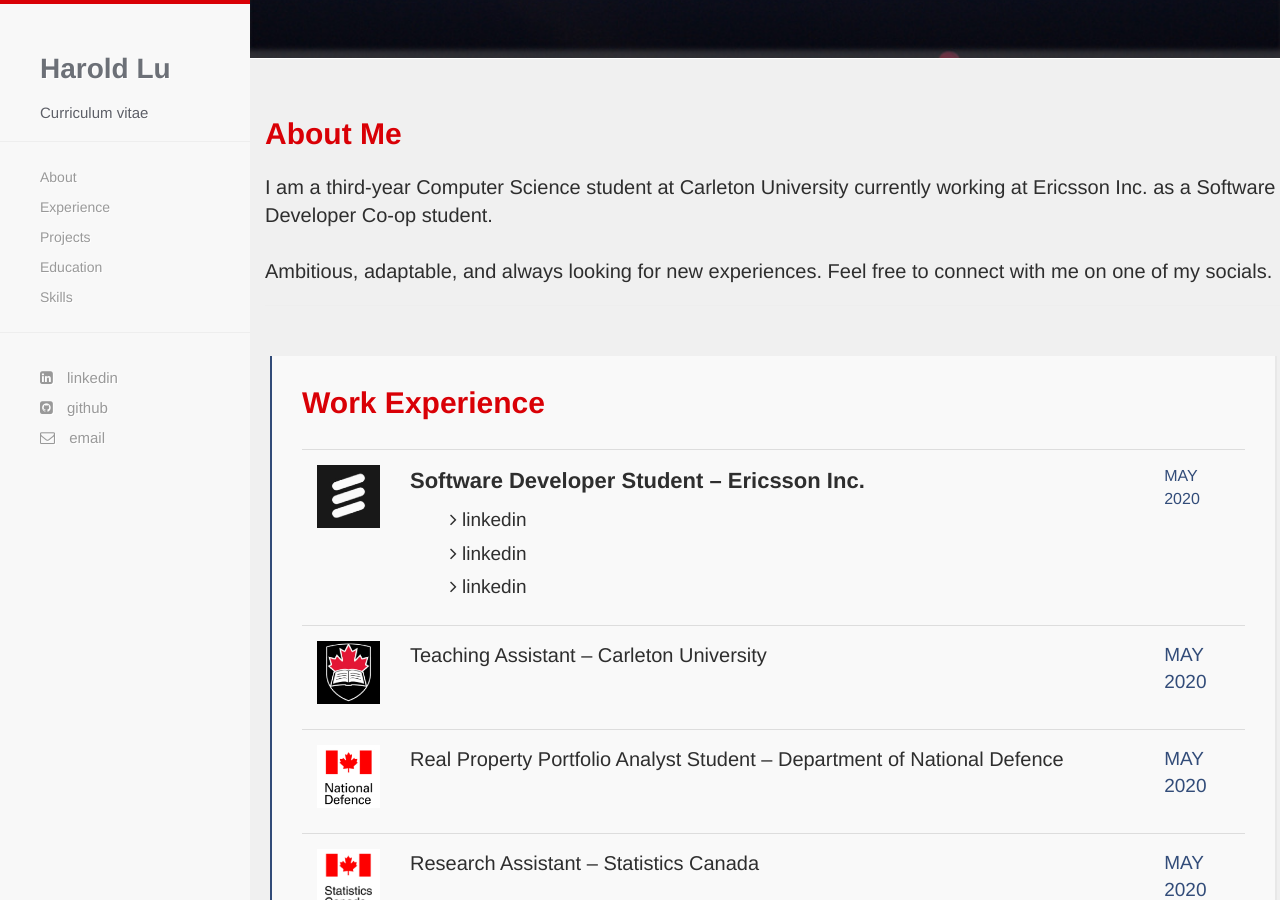
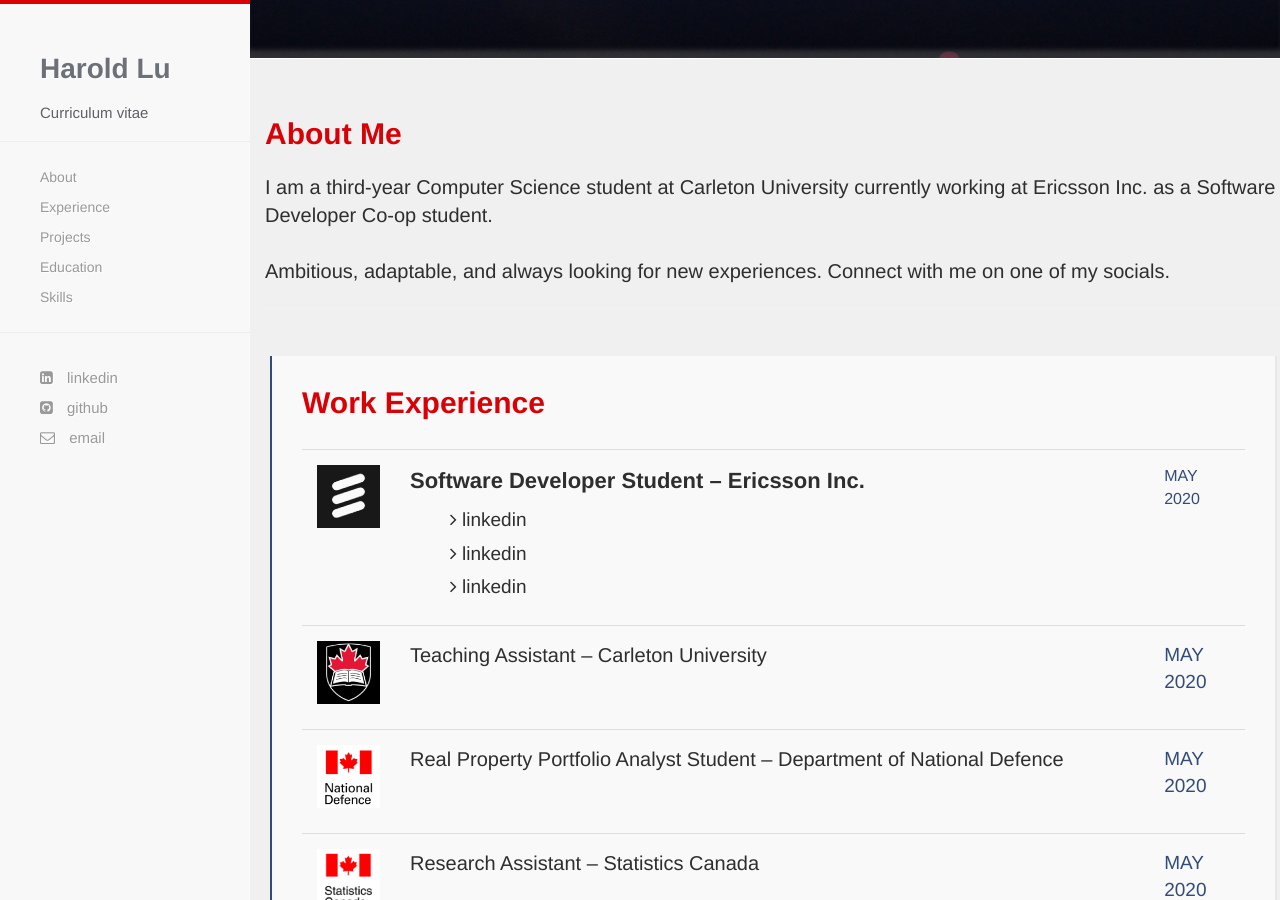
Before and after one commit to harold-lu/harold-lu.github.io, a Jekyll site: the page built from index.html, in a window 1280 px wide and 900 px high, scrolled down 645 px. Built offline with Jekyll 4.4.1, drawn with Linux system fonts in a browser that asks for light colours; nearby versions of some CDN libraries; some web fonts are replaced.

```diff
--- a/_includes/greeting.html
+++ b/_includes/greeting.html
@@ -1,7 +1,7 @@
   <div class="container">
     <div id="welcome-greeting">
       <h1>About Me</h1>
-      <h2>I am a third-year Computer Science student at Carleton University currently working at Ericsson Inc. as a Software Developer Co-op student. <br><br> Ambitious, adaptable, and always looking for new experiences. Feel free to connect with me on one of my socials. </h2>
+      <h2>I am a third-year Computer Science student at Carleton University currently working at Ericsson Inc. as a Software Developer Co-op student. <br><br> Ambitious, adaptable, and always looking for new experiences. Connect with me on one of my socials. </h2>
       <hr />
     </div>
   </div>
```
